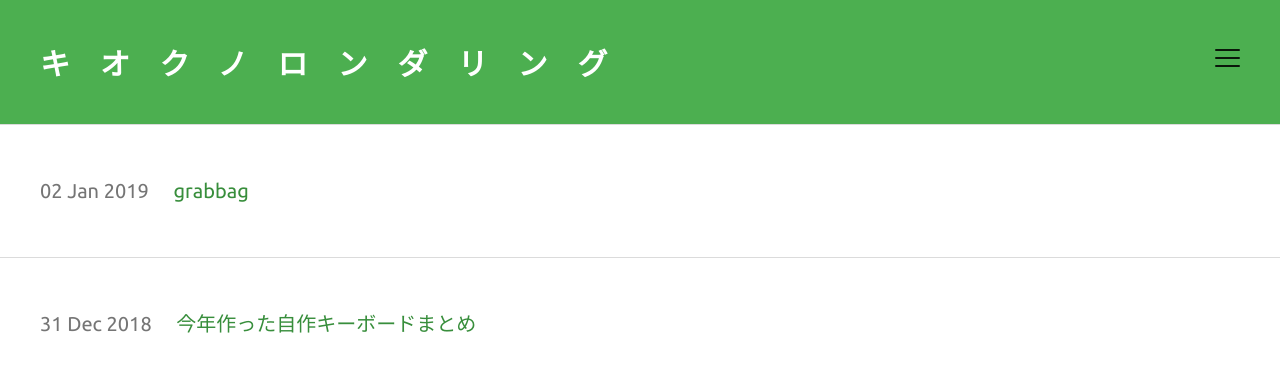
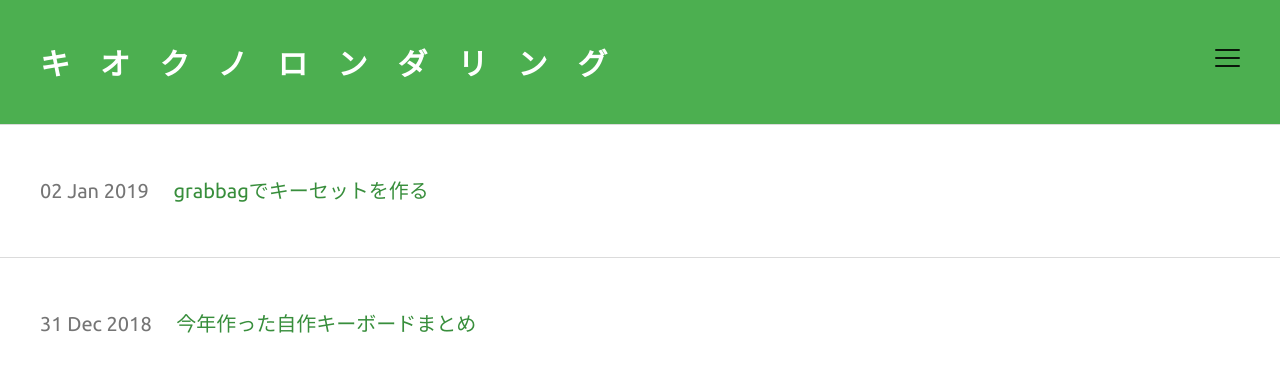
Before and after one commit to marksard/marksard.github.io, a Jekyll site: the page built from index.html, in a window 1280 px wide. Shown: the top 371 px of the page. Built offline with Jekyll 4.4.1, drawn with Linux system fonts in a browser that asks for light colours; some web fonts are replaced; the list of posts is cut into pages by our own code.

Commit message:
[update]

```diff
--- a/_posts/2019-01-01-my-grabbag.markdown
+++ b/_posts/2019-01-01-my-grabbag.markdown
@@ -1,9 +1,9 @@
 ---
 layout: post
-title: grabbag
+title: grabbagでキーセットを作る
 date: 2019-01-02 12:00:00 +0900
 tag: [hardware, keyboard]
-image:
+image: 20190102-P1020003.jpg
 ---
 
 # grabbagでキーセットを作る
```
